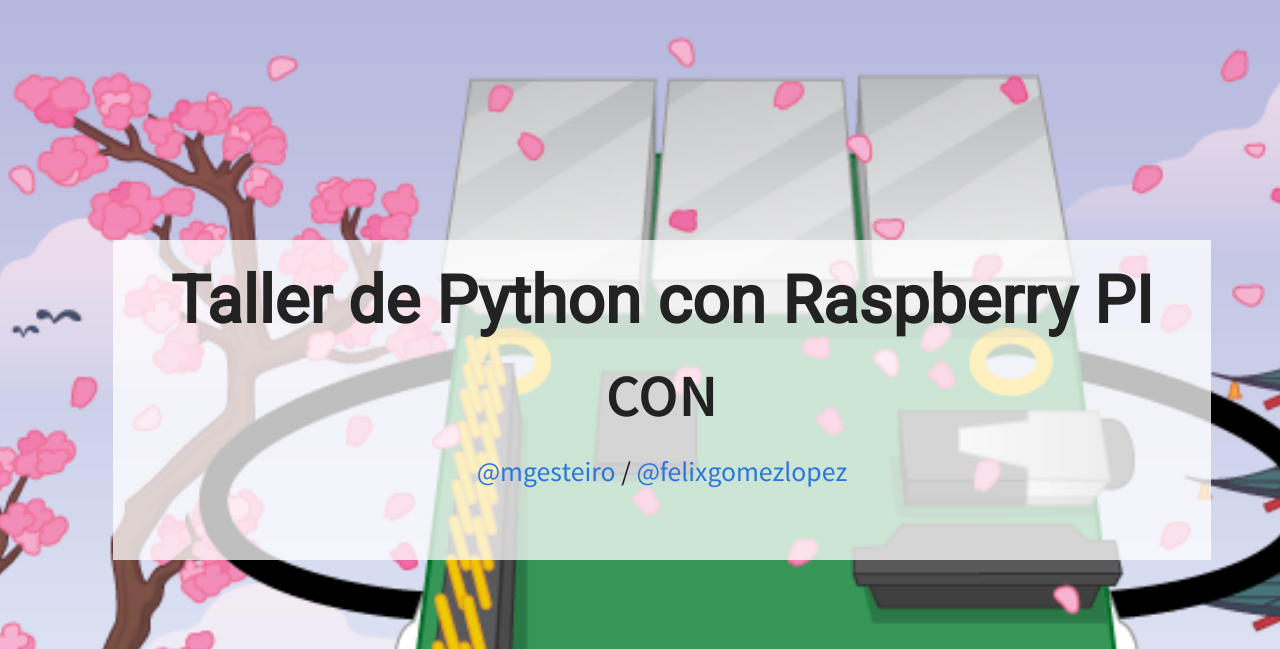
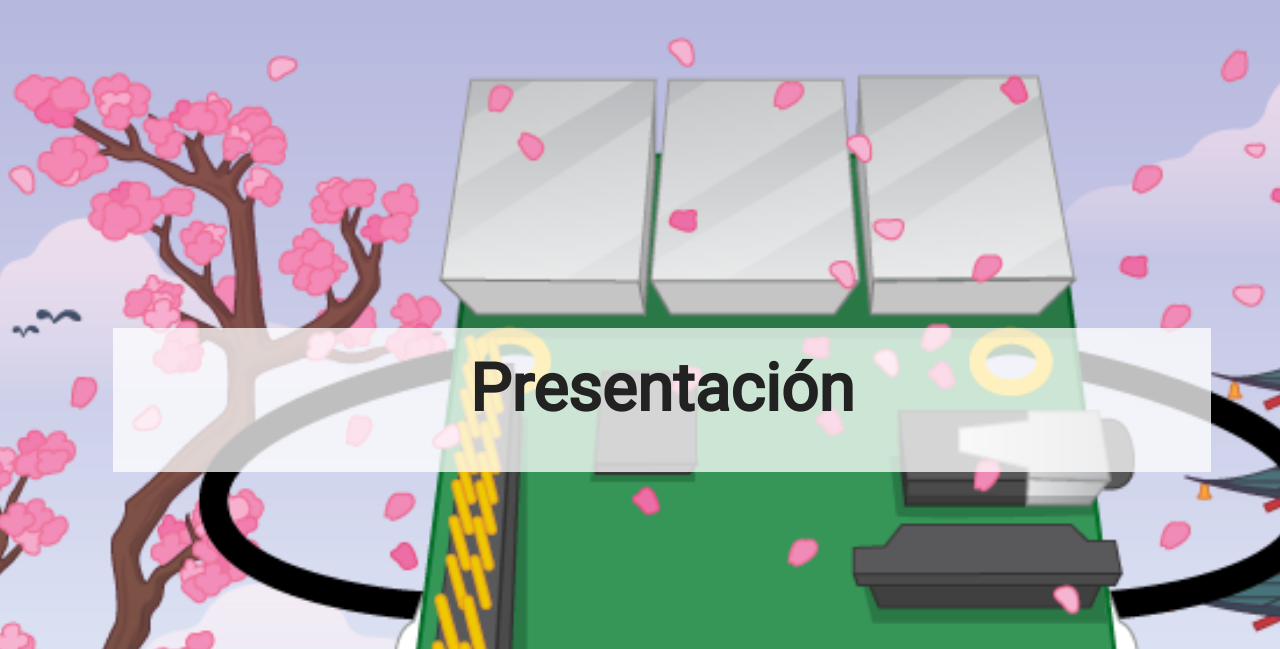
Before and after one commit to felixgomez/pydaygalicia2017, a website: page presentacion.html in a window 1280 px wide. Shown: the top 649 px of the page. Drawn offline with Linux system fonts and the light colour scheme.

Commit message:
presentación actualizada

```diff
--- a/presentacion.html
+++ b/presentacion.html
@@ -11,7 +11,7 @@
 	<link rel="stylesheet" href="css/override.css">
 
 	<!-- Theme used for syntax highlighting of code -->
-    <link rel="stylesheet" href="lib/css/github.css">
+	<link rel="stylesheet" href="lib/css/railscasts.css">
 
 	<!-- Printing and PDF exports -->
 	<script>
@@ -30,11 +30,8 @@
 <div class="reveal">
 
 	<div class="slides">
-        <section data-background="resources/Cherry-Blossom-Festival-website.png"
-                 class="background">
-            <h1>Taller de Python con Raspberry PI</h1>
-            <h3>CON</h3>
-            <p><small><a href="https://twitter.com/mgesteiro">@mgesteiro</a> / <a href="https://twitter.com/felixgomezlopez">@felixgomezlopez</a></small></p>
+		<section data-background="resources/Cherry-Blossom-Festival-website.png" class="background">
+			<h1>Presentaci&oacute;n</h1>
 		</section>
 
 		<section>
```
Lines whose indentation alone changed are shown as unchanged.
